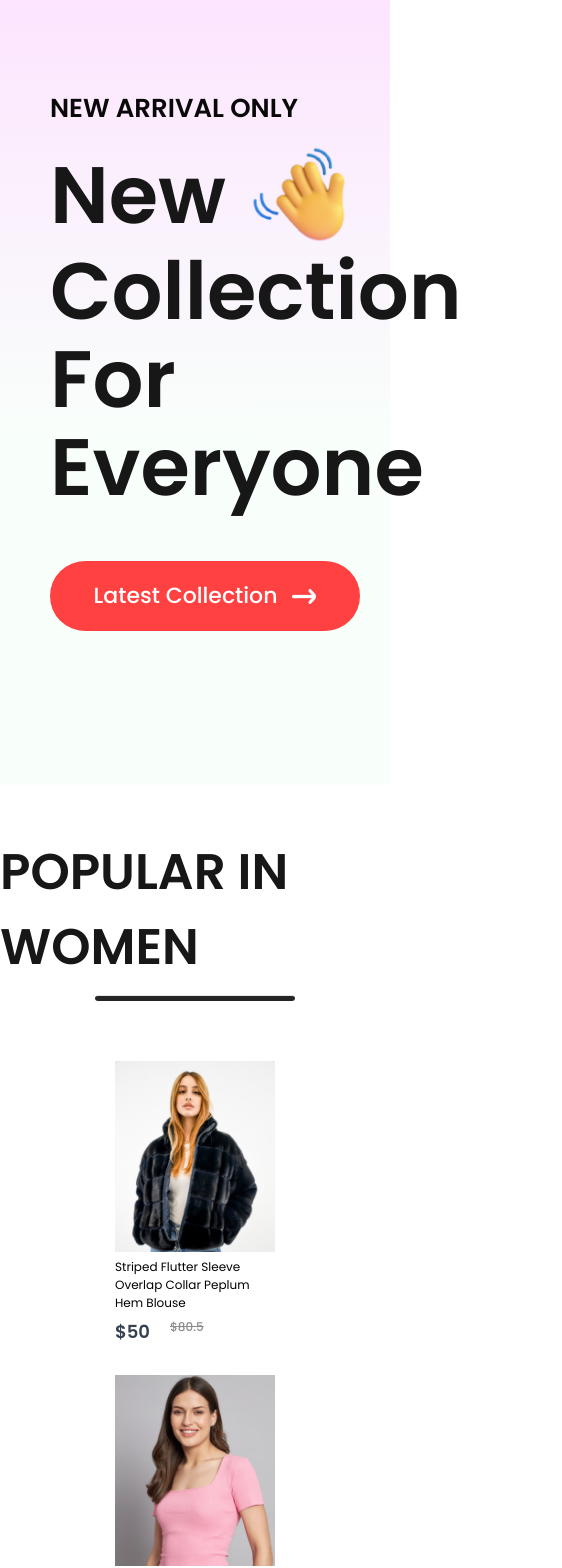
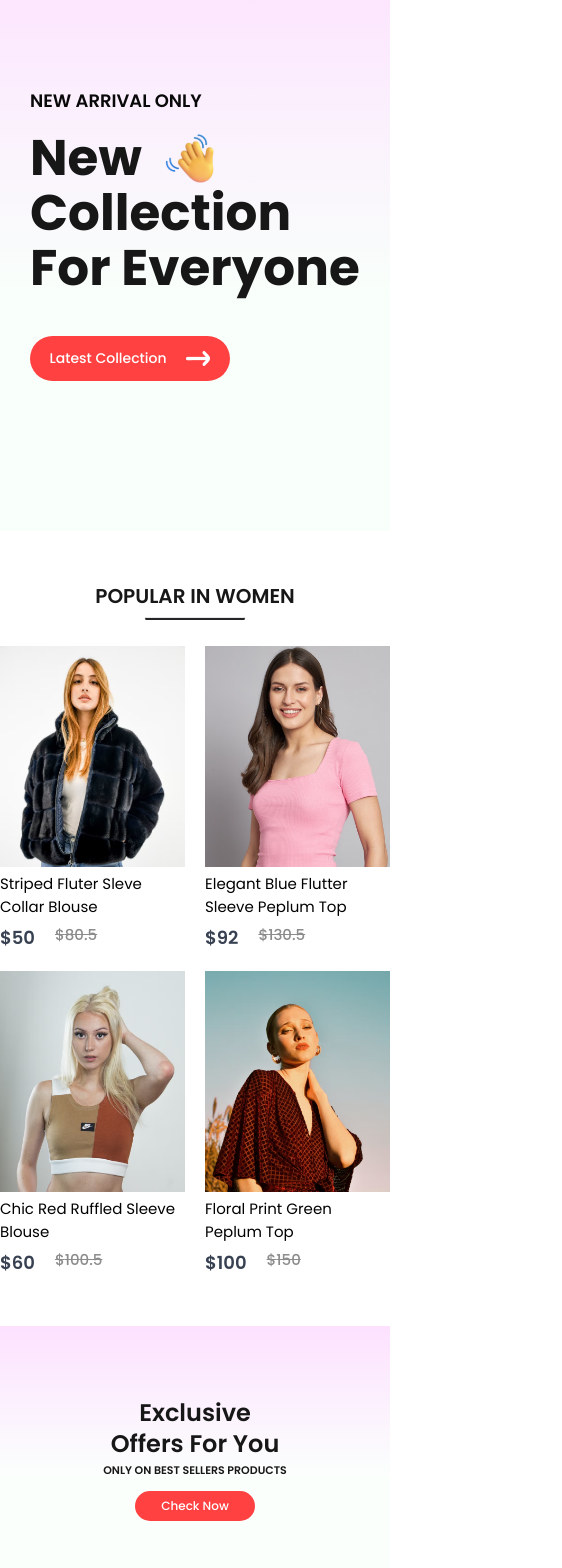
Before and after one commit to ZAINZESHAN/E-Commerce-web, a React (Vite) app: page / in a window 390 px wide. Shown: the part 120-1688 px from the top of the page, 562 px wide, since content can reach past the window. Built offline with nearby package versions, Linux system fonts and the light colour scheme.

Commit message:
Created Popular , New Collection, Hero, Offer or Footer  Fully Responsive

```diff
--- a/src/assets/all_product.js
+++ b/src/assets/all_product.js
@@ -38,7 +38,7 @@
 let all_product = [
   {
     id: 1,
-    name: "Striped Flutter Sleeve Overlap Collar Peplum Hem Blouse",
+    name: 'Striped Fluter Sleve Collar Blouse',
     category: "women",
     image: p1_img,
     new_price: 50.0,
--- a/src/assets/data.js
+++ b/src/assets/data.js
@@ -6,7 +6,7 @@
 let data_product = [
   {
     id: 1,
-    name: 'Striped Flutter Sleeve Overlap Collar Peplum Hem Blouse',
+    name: 'Striped Fluter Sleve Collar Blouse',
     category: 'women',
     image: p1_img,
     new_price: 50.0,
--- a/src/components/Footer/Footer.css
+++ b/src/components/Footer/Footer.css
@@ -62,3 +62,29 @@
     height: 3px;
     background-color: #c7c7c7;
 }
+
+@media(max-width:800px){
+    .footer{
+        gap: 20px;
+    }
+    .footer-logo{
+        gap: 10px;
+        align-items: center;
+    }
+    .footer-logo img{
+        width: 40px;
+    }
+    .footer-logo p{
+        font-size: 25px;
+    }
+    .footer-links{
+        font-size: 14px;
+        gap: 10px;
+    }
+    .footer-social-icon img{
+        width: 22px;
+    }
+    .footer-copyright{
+        font-size: 13px;
+    }
+}
--- a/src/components/Hero/Hero.css
+++ b/src/components/Hero/Hero.css
@@ -1,5 +1,5 @@
 .hero {
-  height: 100vh;
+  height: 90vh;
   background: linear-gradient(180deg, #fde1ff, rgba(225, 255, 234, 0.22) 60%);
   display: flex;
 }
@@ -56,9 +56,9 @@
   display: flex;
   align-items: center;
   justify-content: center;
-  gap: 20px;
-  padding-left: 100px;
-  line-height: 1.1;
+  /* gap: 20px; */
+  /* padding-left: 100px; */
+  /* line-height: 1.1; */
 }
 
 .hero-right img {
@@ -68,28 +68,150 @@
     /* margin: 30px 0px; */
 }
 
-@media screen and (max-width: 1500px) {
-  .hero-left p {
-    font-size: 90px;
-    font-weight: 600;
+@media(max-width:1536px){
+  .hero-left{
+    padding-left: 70px;
+  }
+  .hero-left h2{
+    font-size: 24px;
+  }
+  .hero-left p{
+    font-size: 70px;
+  }
+  .hero-hand-icon img{
+    width: 90px;
+  }
+  .hero-latest-btn{
+    gap: 20px;
+    width: 250px;
+    height: 60px;
+    margin-top: 20px;
+    font-size: 18px;
+  }
+  .hero-right img{
+    width: 500px;
+  }
+
+}
+
+@media(max-width:1350px){
+  .hero-left{
+    padding-left: 50px;
+  }
+  .hero-left h2{
+    font-size: 22px;
+  }
+  .hero-left p{
+    font-size: 60px;
+  }
+  .hero-hand-icon img{
+    width: 80px;
+  }
+  .hero-latest-btn{
+    gap: 20px;
+    width: 250px;
+    height: 60px;
+    margin-top: 20px;
+    font-size: 18px;
+  }
+  .hero-right img{
+    width: 500px;
+  }
+
+}
+
+@media(max-width:1100px){
+  .hero-left{
+    padding-left: 50px;
+  }
+  .hero-left h2{
+    font-size: 20px;
+  }
+  .hero-left p{
+    font-size: 50px;
+  }
+  .hero-hand-icon img{
+    width: 65px;
+  }
+  .hero-latest-btn{
+    width: 220px;
+    height: 50px;
+    font-size: 16px;
+  }
+  .hero-right img{
+    width: 400px;
+  }
+
+}
+
+@media(max-width:900px){
+  .hero-left{
+    padding-left: 50px;
+  }
+  .hero-left h2{
+    font-size: 18px;
+  }
+  .hero-left p{
+    font-size: 45px;
+  }
+  .hero-hand-icon img{
+    width: 55px;
+  }
+  .hero-latest-btn{
+    width: 190px;
+    height: 45px;
+    font-size: 16px;
+  }
+  .hero-right img{
+    width: 350px;
+  }
+
+}
+
+@media(max-width:800px){
+  .hero-left{
+    padding-left: 30px;
+  }
+  .hero-left h2{
+    font-size: 16px;
+  }
+  .hero-left p{
+    font-size: 40px;
+  }
+  .hero-hand-icon img{
+    width: 50px;
+  }
+  .hero-latest-btn{
+    width: 175px;
+    height: 40px;
+    font-size: 13px;
+  }
+  .hero-right img{
+    width: 300px;
+  }
+
+}
+
+@media(max-width:500px){
+  .hero{
+    height: 70vh;
+    flex-direction: column;
+  }
+  .hero-right{
+    display: none;
+  }
+  .hero-left h2{
+    font-size: 18px;
+  }
+  .hero-left p{
+    font-size: 50px;
+  }
+  .hero-hand-icon img{
+    width: 55px;
+  }
+  .hero-latest-btn{
+    width: 200px;
+    height: 45px;
+    font-size: 14px;
   }
 }
-
-@media screen and (max-width: 1300px) {
-  .hero-left p {
-    font-size: 80px;
-    font-weight: 600;
-  }
-}
-
-@media screen and (max-width: 1600px) {
-  .hero-left {
-    padding-left: 70px; /* Reduced padding for smaller screens */
-  }
-}
-
-@media screen and (max-width: 1200px) {
-  .hero-left {
-    padding-left: 50px; /* Reduced padding for smaller screens */
-  }
-}
--- a/src/components/Item/Item.css
+++ b/src/components/Item/Item.css
@@ -57,11 +57,11 @@
 
 @media (max-width: 1350px) {
   .item {
-    width: 230px;
+    width: 260px;
     font-size: 14px;
   }
   .item img {
-    width: 220px;
+    width: 250px;
   }
   .item-price-old {
     font-size: 14px;
@@ -70,17 +70,38 @@
 
 @media (max-width: 1100px) {
   .item {
-    width: 200px;
+    width: 230px;
     font-size: 13px;
   }
   .item img {
-    width: 190px;
+    width: 220px;
   }
   .item-price-old {
     font-size: 13px;
   }
+  .item-price-new{
+    font-size: 16px;
+  }
 }
-@media (max-width: 900px) {
+@media (max-width: 1024px) {
+  .item{
+    width: 400px;
+  }
+  .item img{
+    width: 380px;
+  }
+  .item-price-old {
+    font-size: 16px;
+  }
+  .item-price-new{
+    font-size: 18px;
+  }
+  .item p{
+    font-size: 16px;
+  }
+}
+
+/* @media (max-width: 900px) {
   .item {
     width: 170px;
     font-size: 12px;
@@ -91,25 +112,30 @@
   .item-price-old {
     font-size: 12px;
   }
-}
+} */
 @media (max-width: 800px) {
-  .item {
-    width: 120px;
-    font-size: 12px;
+  .item{
+    width: 100%;
   }
-  .item img {
-    width: 110px;
+  .item img{
+    width: 96%;
   }
   .item-price-old {
-    font-size: 12px;
+    font-size: 15px;
+  }
+  .item-price-new{
+    font-size: 18px;
+  }
+  .item p{
+    font-size: 15px;
   }
 }
 
 @media (max-width: 500px) {
   .item {
-    width: 160px;
+    width: 100%;
   }
   .item img {
-    width: 160px;
+    width: 100%;
   }
 }
--- a/src/components/NewCollections/NewCollections.jsx
+++ b/src/components/NewCollections/NewCollections.jsx
@@ -1,11 +1,12 @@
 import React from 'react';
-import './NewCollections.css';
+// import './NewCollections.css';
+import './NewCollections.css'
 import new_collection from '../../assets/new_collections';
 import Item from '../Item/Item';
 
 const NewCollections = () => {
   return (
-    <div className='popular'>
+    <div className='new-collections'>
       <h1>NEW COLLECTIONS</h1>
       <hr />
   <div className='collections'>
--- a/src/components/Offers/Offers.css
+++ b/src/components/Offers/Offers.css
@@ -1,11 +1,11 @@
 .offers {
-  /* width: 90%; */
-  height: 70vh;
+  width: 85%;
+  height: 60vh;
   display: flex;
   margin: auto;
-  padding: 0px 150px;
-  margin-bottom: 100px;
-  margin-top: 150px;
+  padding: 0px 120px;
+  margin-bottom: 150px;
+  margin-top: 100px;
   background: linear-gradient(180deg, #fde1ff 0%, #e1ffea22 60%);
 }
 
@@ -18,13 +18,13 @@
 
 .offers-left h1 {
   color: #171717;
-  font-size: 80px;
+  font-size: 65px;
   font-weight: 600;
 }
 
 .offers-left h2 {
   color: #171717;
-  font-size: 80px;
+  font-size: 65px;
   font-weight: 600;
   margin-top: -15px;
 }
@@ -56,14 +56,118 @@
   padding-top: 50px;
 }
 
-@media screen and (max-width: 1600px) {
+@media (max-width: 1350px) {
   .offers {
-    padding: 0 70px; /* Reduced padding for smaller screens */
+    padding: 0px 80px;
+    margin-bottom: 120px;
+    /* margin-top: -100px; */
+  }
+  .offers-left h1 {
+    font-size: 45px;
+    padding-bottom: 15px;
+  }
+  .offers-left h2 {
+    font-size: 45px;
+  }
+  .offers-left p {
+    font-size: 18px;
+  }
+  .offers-right img {
+    width: 300px;
+  }
+  .offers-left button {
+    width: 220px;
+    height: 50px;
+    font-size: 18px;
+  }
+  .offers-right {
+    padding-top: 30px;
   }
 }
 
-@media screen and (max-width: 1200px) {
+@media (max-width: 1024px) {
   .offers {
-    padding: 0 50px; /* Reduced padding for smaller screens */
+    padding: 0px 60px;
+    margin-bottom: 80px;
+    height: 40vh;
+    /* margin-top: 0px; */
+  }
+  .offers-left h1 {
+    font-size: 35px;
+  }
+  .offers-left h2 {
+    font-size: 35px;
+  }
+  .offers-left p {
+    font-size: 16px;
+  }
+  .offers-right img {
+    width: 200px;
+  }
+  .offers-left button {
+    width: 160px;
+    height: 40px;
+    font-size: 16px;
+  }
+  .offers-right {
+    padding-top: 10px;
   }
 }
+
+@media (max-width: 800px) {
+  .offers {
+    margin: 0%;
+    width: 100%;
+    margin: 50px 0px;
+    /* margin-bottom: 60px; */
+    /* margin-top: -100px; */
+  }
+  .offers-left h1 {
+    font-size: 25px;
+  }
+  .offers-left h2 {
+    font-size: 25px;
+  }
+  .offers-left p {
+    font-size: 13px;
+  }
+  .offers-right img {
+    width: 180px;
+  }
+  .offers-left button {
+    width: 140px;
+    height: 30px;
+    font-size: 12px;
+  }
+}
+
+@media (max-width: 500px) {
+  .offers {
+    height: 30vh;
+    text-align: center;
+    align-items: center;
+    /* margin-bottom: 60px; */
+    /* margin-top: -100px; */
+  }
+
+  .offers-left h1 {
+    font-size: 24px;
+    padding: 10px;
+  }
+  .offers-left h2 {
+    font-size: 24px;
+  }
+  .offers-left p {
+    font-size: 11px;
+  }
+  .hidden {
+    display: none; /* Hides the element and removes its space */
+  }
+  .offers-left button {
+    width: 120px;
+    height: 30px;
+    font-size: 12px;
+    margin: auto;
+    margin-top: 12px;
+  }
+}
--- a/src/components/Offers/Offers.jsx
+++ b/src/components/Offers/Offers.jsx
@@ -11,7 +11,7 @@
         <p>ONLY ON BEST SELLERS PRODUCTS</p>
         <button>Check Now</button>
       </div>
-      <div className="offers-right">
+      <div className="offers-right hidden">
         <img src={exclusive_image} alt="" />
       </div>
     </div>
--- a/src/components/Popular/Popular.css
+++ b/src/components/Popular/Popular.css
@@ -4,11 +4,12 @@
   flex-direction: column;
   align-items: center;
   gap: 10px;
-    /* height: 90vh; */
+  height: 90vh;
+  padding-top: 50px;
 }
 
 .popular h1 {
-    padding-top: 50px;
+  /* padding-top: 50px; */
   color: #171717;
   font-size: 50px;
   font-weight: 600;
@@ -22,35 +23,78 @@
 }
 
 .popular-item {
-    padding: 0px 150px;
   display: grid;
   grid-template-columns: repeat(4, 1fr); /* 4 items by default */
   margin-top: 50px;
   gap: 30px;
 }
 
-@media (max-width: 1600px) {
+@media (max-width: 1350px) {
+  .popular {
+    height: 70vh;
+  }
+  .popular h1 {
+    font-size: 40px;
+  }
+  .popular hr {
+    width: 160px;
+    height: 4px;
+  }
   .popular-item {
-        grid-template-columns: repeat(4, 1fr);
-        padding: 0px 70px;
+    gap: 10px;
+    margin-top: 30px;
   }
 }
 
-  @media (max-width: 1200px) {
+@media (max-width: 1024px) {
+  .popular {
+    height: auto;
+  }
+  .popular h1 {
+    font-size: 30px;
+  }
+  .popular hr {
+    width: 120px;
+    height: 3px;
+  }
   .popular-item {
-        grid-template-columns: repeat(3, 1fr);
-        padding: 0px 50px;
-    }
-  }
-
-  @media (max-width: 900px) {
-    .popular-item {
+    gap: 10px;
+    margin-top: 20px;
     grid-template-columns: repeat(2, 1fr);
   }
 }
 
-  @media (max-width: 750px) {
+@media (max-width: 800px) {
+  .popular {
+    height: auto;
+    gap: 6px;
+  }
+  .popular h1 {
+    font-size: 20px;
+  }
+  .popular hr {
+    width: 100px;
+  }
+  .popular-item {
+    gap: 5px;
+  }
+}
+
+@media (max-width: 500px) {
+  .popular {
+    height: auto;
+  }
+  .popular-item {
+    display: grid;
+    grid-template-columns: 1fr 1fr;
+    gap: 20px;
+  }
+}
+
+
+
+/* @media (max-width: 750px) {
   .popular-item {
     grid-template-columns: 1fr;
   }
-  }
+} */
```
Also changed, not shown: src/components/Navbar/Navbar.css (+21 -1 lines), src/components/NewCollections/NewCollections.css (+50 -46 lines), src/components/NewsLetter/NewsLetter.css (+110 -11 lines). Lines whose indentation alone changed are shown as unchanged.
